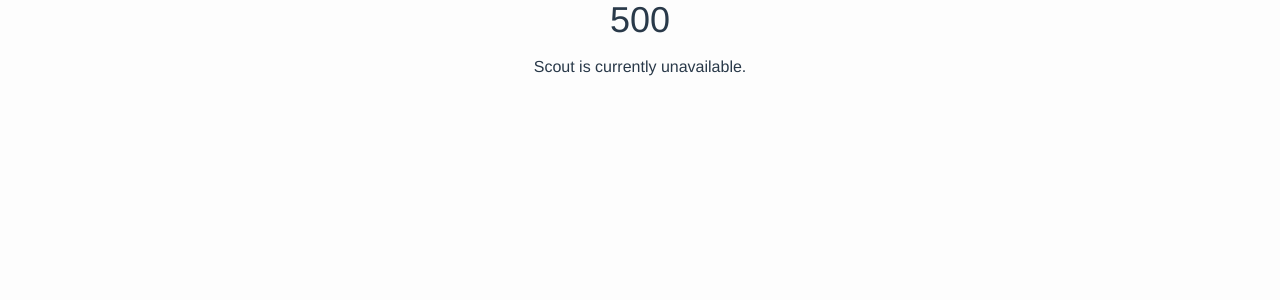
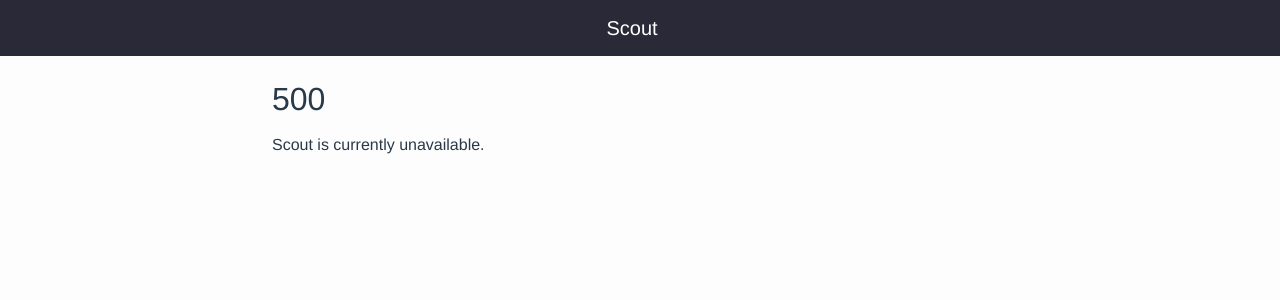
Before and after one commit to t-walshe/ResearchRadar, a Python web app: template scout/templates/server_error.html in a window 1280 px wide. Shown: the top 300 px of the page. Run offline with Jinja, Linux system fonts and the light colour scheme; the template is opened without the code that fills it, so the values that code supplies are empty; some libraries are stand-ins or nearby versions.

Commit message:
[Scout][Cosmetic] Overhauled frontend

```diff
--- a/scout/templates/base.html
+++ b/scout/templates/base.html
@@ -4,7 +4,7 @@
     <meta charset="utf-8">
     <meta http-equiv="X-UA-Compatible" content="IE=edge">
     <meta name="viewport" content="width=device-width, initial-scale=1, shrink-to-fit=no">
-    <meta name="description" content="Website">
+    <meta name="description" content="ResearchRadar">
     <meta name="author" content="t-walshe">
 
     <!-- Styling for mobile browsers -->
@@ -23,10 +23,7 @@
     <meta name="theme-color" content="#ffffff">
 
     <!-- Latest compiled and minified CSS -->
-    <link rel="stylesheet" href="https://cdn.jsdelivr.net/npm/bootstrap@3.4.1/dist/css/bootstrap.min.css" integrity="sha384-HSMxcRTRxnN+Bdg0JdbxYKrThecOKuH5zCYotlSAcp1+c8xmyTe9GYg1l9a69psu" crossorigin="anonymous">
-
-    <!-- Optional theme -->
-    <link rel="stylesheet" href="https://cdn.jsdelivr.net/npm/bootstrap@3.4.1/dist/css/bootstrap-theme.min.css" integrity="sha384-6pzBo3FDv/PJ8r2KRkGHifhEocL+1X2rVCTTkUfGk7/0pbek5mMa1upzvWbrUbOZ" crossorigin="anonymous">
+    <link rel="stylesheet" href="https://cdn.jsdelivr.net/npm/bootstrap@5.3.0-alpha3/dist/css/bootstrap.min.css" integrity="sha384-KK94CHFLLe+nY2dmCWGMq91rCGa5gtU4mk92HdvYe+M/SXH301p5ILy+dN9+nJOZ" crossorigin="anonymous">
 
     <!-- Local definitions -->
     <link rel="stylesheet" href="{{ url_for('static', filename='style.css') }}">
@@ -35,26 +32,29 @@
     <script src="//ajax.googleapis.com/ajax/libs/jquery/1.9.1/jquery.min.js"></script>
 
     <!-- Latest compiled and minified JavaScript -->
-    <script src="https://cdn.jsdelivr.net/npm/bootstrap@3.4.1/dist/js/bootstrap.min.js" integrity="sha384-aJ21OjlMXNL5UyIl/XNwTMqvzeRMZH2w8c5cRVpzpU8Y5bApTppSuUkhZXN0VxHd" crossorigin="anonymous"></script>
+    <script src="https://cdn.jsdelivr.net/npm/bootstrap@5.3.0-alpha3/dist/js/bootstrap.bundle.min.js" integrity="sha384-ENjdO4Dr2bkBIFxQpeoTz1HIcje39Wm4jDKdf19U8gI4ddQ3GYNS7NTKfAdVQSZe" crossorigin="anonymous"></script>
 
-    <title>{% block title %}{% endblock %} - Scout</title>
+    <title>{% block title %}{% endblock %}</title>
   </head>
 
+  <header>
+    <nav class="navbar navbar-expand-md navbar-dark justify-content-center" style="background-color: #2A2937;" role="navigation">
+      <a class="navbar-brand" href="/">Scout</a>
+    </nav>
+  </header>
+
   <body>
-    <div class="container">
+    <div class="container mt-4">
       <section class="content">
-         <div class="col ml-auto mr-auto">
-           <header>
-             {% block header %}{% endblock %}
-           </header>
-         </div>
-
         {% for message in get_flashed_messages() %}
         <div class="flash">{{ message }}</div>
         {% endfor %}
-        {% block content %}
 
-        {% endblock %}
+        <div class="row justify-content-center">
+          <div class="col-md-8">
+            {% block content %}{% endblock %}
+          </div>
+        </div>
       </section>
 
     </div>
--- a/scout/templates/server_error.html
+++ b/scout/templates/server_error.html
@@ -1,11 +1,8 @@
 {% extends 'base.html' %}
 
-{% block header %}
-<div class="centered-div">
-  <h1>{% block title %}500{% endblock %}</h1>
-</div>
+{% block title %}500{% endblock %}
 
-<div class="centered-div">
-  <p>Scout is currently unavailable.</p>
-</div>
+{% block content %}
+<h2>500</h2>
+<p>Scout is currently unavailable.</p>
 {% endblock %}
```
Also changed, not shown: scout/templates/forbidden_page.html (+4 -7 lines), scout/templates/index.html (+4 -5 lines), scout/templates/page_not_found.html (+4 -7 lines), scout/static/style.css (indentation only).
